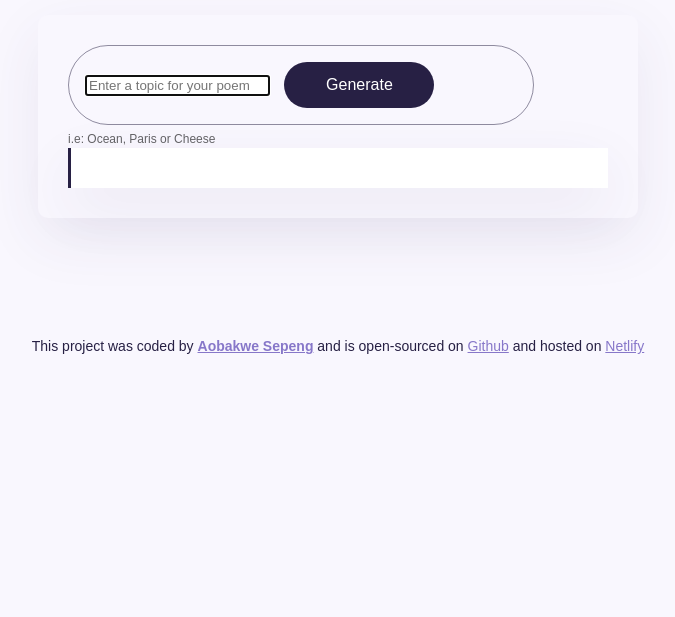
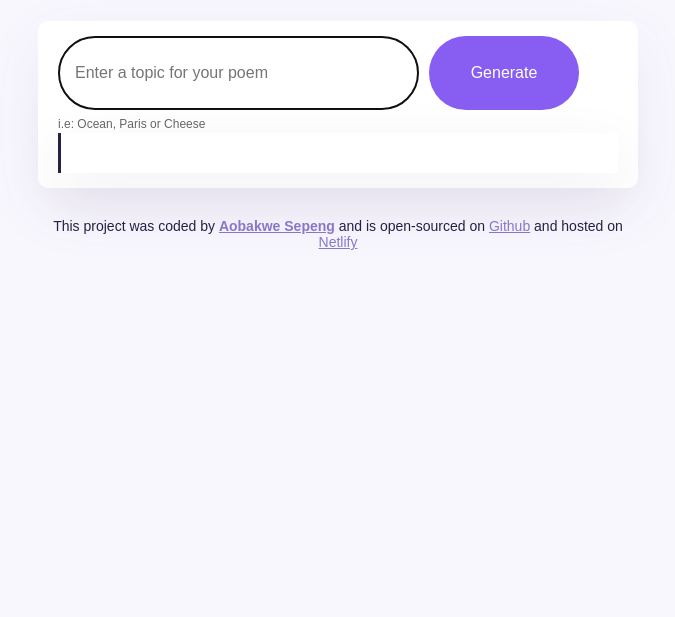
Before and after one commit to aobakwesep/poem-generator, a plain HTML site: page index.html in a window 1280 px wide. Shown: the part 183-800 px from the top of the page, without its empty margins (302-977 px from the left). Drawn offline with nearby package versions, Linux system fonts and the light colour scheme.

Commit message:
Improved user experience

```diff
--- a/index.html
+++ b/index.html
@@ -9,25 +9,27 @@
     <title>AI Poem Generator</title>
 </head>
 <body>
-
+    <div class="container">
     <header>
         <h1> AI Poem Generator </h1>
        </header>
-       <div class="container">
+
        <main>
-           <form type="text" class="prompt" id="prompt">
-              <input type="text" id="search"
+        <div class="form-container">
+           <form type="text" class="prompt"  id="prompt">
+              <input type="text" class="search"
               placeholder="Enter a topic for your poem"
               autofocus
               required
               autocomplete="off"
+
               />
               <input type="submit" value="Generate" class="button"/>
            </form>
            <div class="hint">i.e: Ocean, Paris or Cheese</div>
 
            <div class="poem" id="poem"></div>
-        </div>
+           </div>
            <div class="hidden" id="poem"></div>
 
        </main>
@@ -37,7 +39,7 @@
 and is open-sourced on <a href="https://github.com/aobakwesep/poem-generator" target="_blank">Github</a>
 and hosted on <a href="https://bakwepoetrygen.netlify.app/" target="_blank">Netlify</a>
 </footer>
-
+</div>
  <script src="src/index.js"></script>
 </body>
 </html>
--- a/src/style.css
+++ b/src/style.css
@@ -16,12 +16,6 @@ header{
     margin-bottom: 30px;
 }
 
-main{
-    background-color: #f9f7fe;
-    padding: 30px;
-    border-radius: 10px;
-    box-shadow:0px 20px 60px rgba(65, 50, 100, 0.08) ;
-}
 
 h1{
     font-weight: 800;
@@ -32,6 +26,7 @@ h1{
 
 }
 
+
 .form-container{
   background-color: white;
   margin-bottom: 30px;
@@ -40,9 +35,18 @@ h1{
   padding: 15px 20px;
 }
 
+form{
+    display: flex;
+}
+
 .search{
-    display: flex;
-
+  padding: 16px;
+  border: 1px solid rgba(39, 33, 66, 0.5);
+  width: 327px;
+  font-size: 16px;
+  border-radius: 50px;
+  height: 40px;
+  color: #272044;
 }
 
 .hint {
@@ -53,26 +57,15 @@ h1{
   }
 
 
-.prompt{
-    padding: 16px;
-    border: 1px solid rgba(39, 33, 66, 0.5);
-    width: 80%;
+.button{
+  margin-left: 10px;
+  background: #885df1;
+  color: white;
+  border: none;
+  width: 150px;
   font-size: 16px;
   border-radius: 50px;
-    line-height: 20px;
-    color: #272044;
-}
-
-.button{
-    padding: 14px 25px;
-    border: none;
-    background-color: #272044;
-    color: white;
-    font-size: 16px;
-    border-radius: 50px;
-    cursor: pointer;
-    margin-left: 10px;
-    width: 150px;
+  padding: 14px 24px;
 }
 
 .poem{
```
Lines whose indentation alone changed are shown as unchanged.
